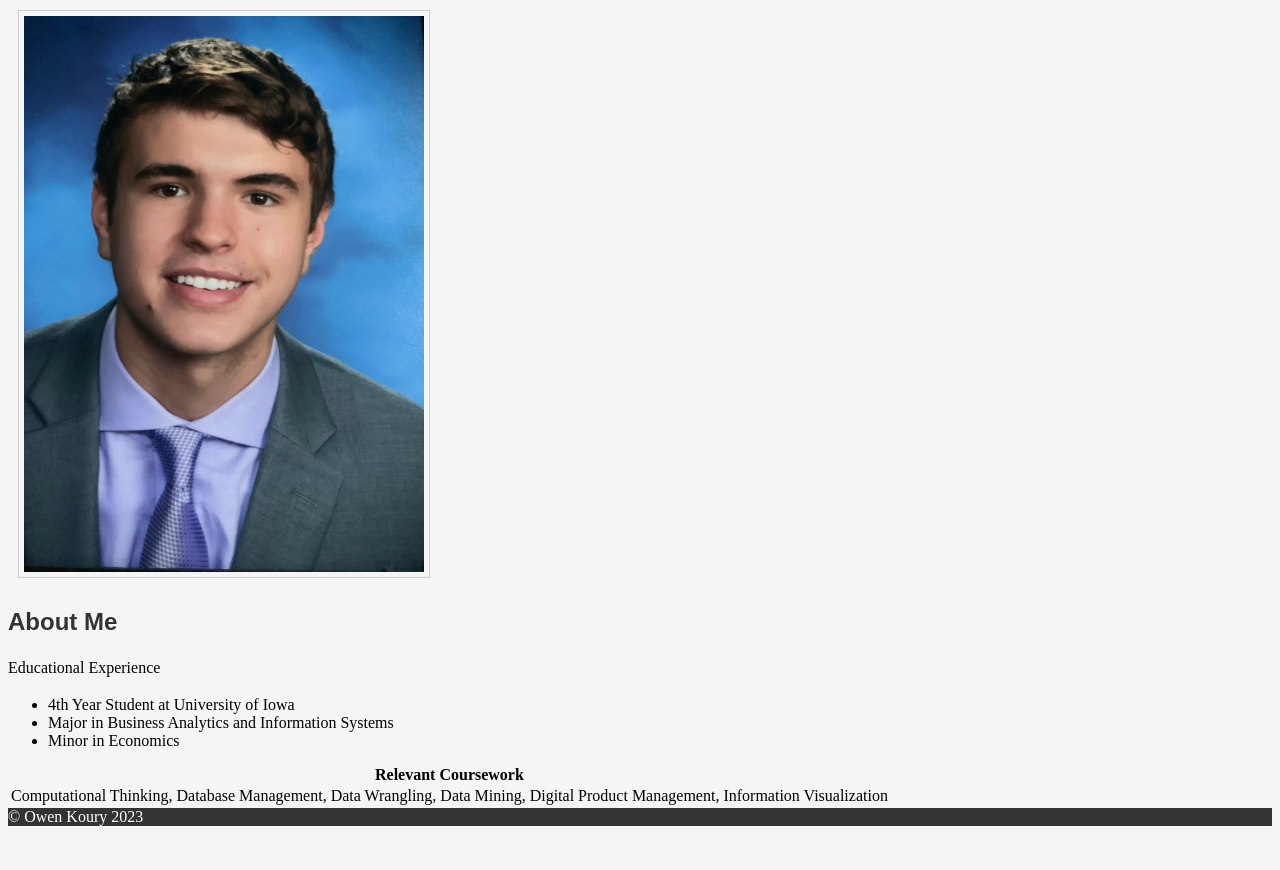
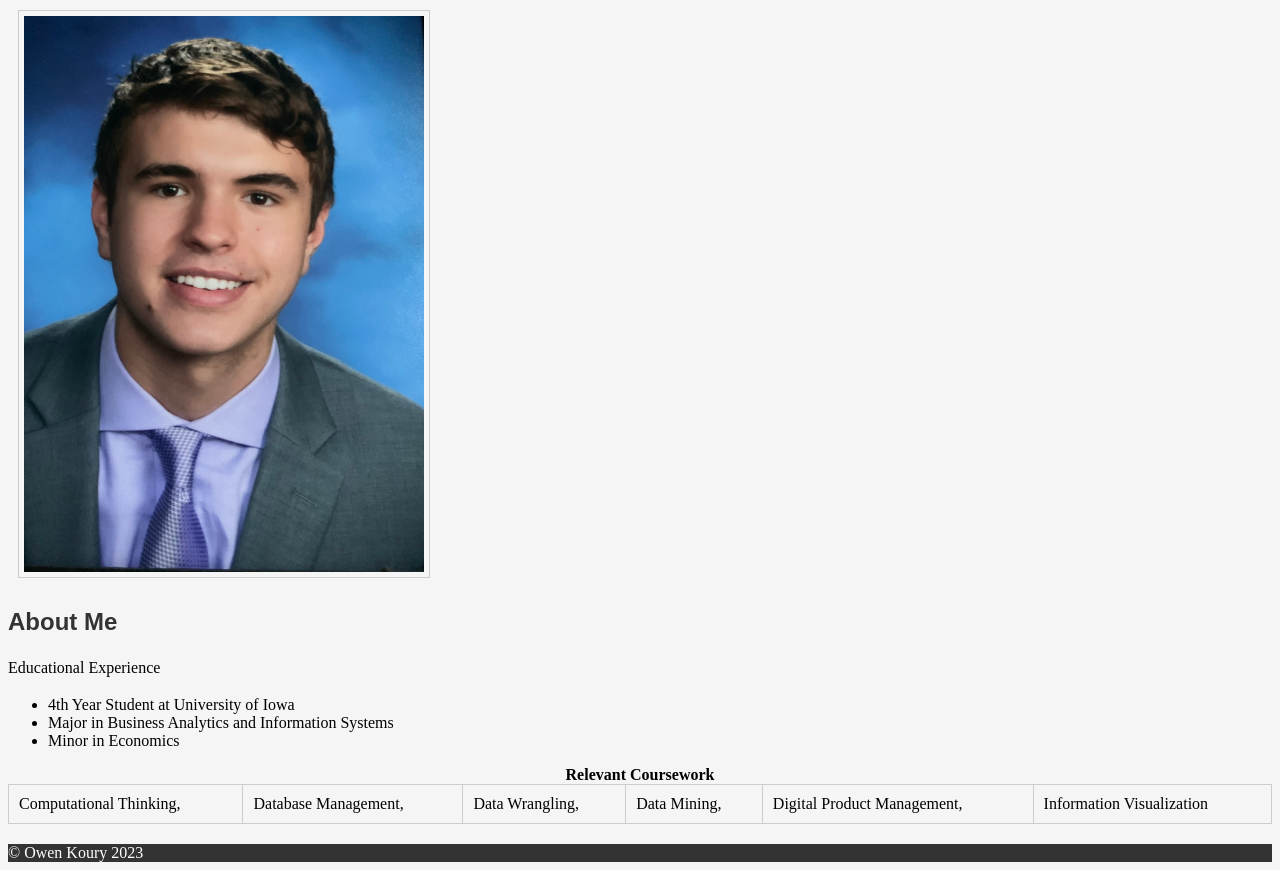
Before and after one commit to okoury/okoury_HW6, a plain HTML site: page index.html in a window 1280 px wide. Shown: the part 66-936 px from the top of the page. Before the commit the page ends 900 px from the top, so only its background shows below. Drawn offline with Linux system fonts and the light colour scheme.

Commit message:
Update stylesheet.css

```diff
--- a/stylesheet.css
+++ b/stylesheet.css
@@ -2,7 +2,7 @@ body {
     background-color: #f5f5f5;
 }
 
-  h1, h2, h3, h4, h5, h6 {
+  h1, h2 {
     font-family: Arial, sans-serif;
     color: #333;
   }
@@ -33,3 +33,14 @@ body {
     font-weight: bold;
     text-align: center;
   }
+
+  table {
+    width: 100%;
+    border-collapse: collapse;
+    margin-bottom: 20px;
+  }
+
+td {
+  padding: 10px;
+  border: 1px solid #ccc;
+}
```
